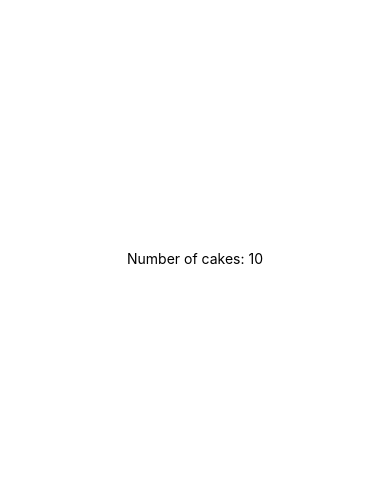
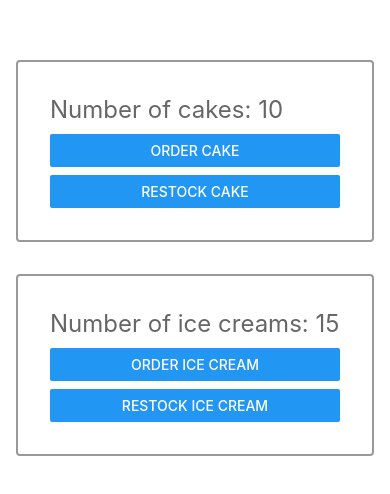
Before and after one commit to areasflavio/react_native_redux, a React Native app: screen / in a window 390 px wide. Shown: the part 164-658 px from the top of the page. Built offline with nearby package versions, Linux system fonts and the light colour scheme.

Commit message:
feat: create ice cream reducer

```diff
--- a/package.json
+++ b/package.json
@@ -17,7 +17,8 @@
     "react-native-safe-area-context": "4.3.1",
     "react-native-screens": "~3.15.0",
     "react-redux": "^8.0.4",
-    "redux": "^4.2.0"
+    "redux": "^4.2.0",
+    "redux-logger": "^3.0.6"
   },
   "devDependencies": {
     "@babel/core": "^7.12.9",
--- a/src/app/store.ts
+++ b/src/app/store.ts
@@ -1,9 +1,14 @@
 import { configureStore } from '@reduxjs/toolkit';
+import { createLogger } from 'redux-logger';
 
 import { cakeReducer } from '../features/cake/cakeReducer';
+import { iceCreamReducer } from '../features/iceCream/iceCreamReducer';
+
+const logger = createLogger();
 
 export const store = configureStore({
-  reducer: { cake: cakeReducer },
+  reducer: { cake: cakeReducer, iceCream: iceCreamReducer },
+  middleware: (getDefaultMiddleware) => getDefaultMiddleware().concat(logger),
 });
 
 export type RootState = ReturnType<typeof store.getState>;
--- a/src/features/cake/cakeSlice.ts
+++ b/src/features/cake/cakeSlice.ts
@@ -1,4 +1,4 @@
-import { createSlice } from '@reduxjs/toolkit';
+import { createSlice, PayloadAction } from '@reduxjs/toolkit';
 
 const initialState = {
   numOfCakes: 10,
@@ -11,7 +11,7 @@ export const cakeSlice = createSlice({
     cakeOrdered(state) {
       state.numOfCakes -= 1;
     },
-    cakeRestocked(state, action) {
+    cakeRestocked(state, action: PayloadAction<number>) {
       state.numOfCakes += action.payload;
     },
   },
--- /dev/null
+++ b/src/features/iceCream/iceCreamActions.ts
@@ -0,0 +1,3 @@
+import { iceCreamSlice } from './iceCreamSlice';
+
+export const { iceCreamOrdered, iceCreamRestocked } = iceCreamSlice.actions;
--- /dev/null
+++ b/src/features/iceCream/iceCreamReducer.ts
@@ -0,0 +1,3 @@
+import { iceCreamSlice } from './iceCreamSlice';
+
+export const iceCreamReducer = iceCreamSlice.reducer;
--- /dev/null
+++ b/src/features/iceCream/iceCreamSlice.ts
@@ -0,0 +1,25 @@
+import { createSlice, PayloadAction } from '@reduxjs/toolkit';
+
+import { cakeOrdered } from '../cake/cakeActions';
+
+const initialState = {
+  numOfIceCreams: 15,
+};
+
+export const iceCreamSlice = createSlice({
+  name: 'ice cream',
+  initialState,
+  reducers: {
+    iceCreamOrdered(state) {
+      state.numOfIceCreams -= 1;
+    },
+    iceCreamRestocked(state, action: PayloadAction<number>) {
+      state.numOfIceCreams += action.payload;
+    },
+  },
+  extraReducers(builder) {
+    builder.addCase(cakeOrdered, (state) => {
+      state.numOfIceCreams -= 1;
+    });
+  },
+});
--- a/src/screens/Home.tsx
+++ b/src/screens/Home.tsx
@@ -1,14 +1,54 @@
-import { StyleSheet, Text, View } from 'react-native';
-import { useSelector } from 'react-redux';
+import { Button, StyleSheet, Text, View } from 'react-native';
+import { useDispatch, useSelector } from 'react-redux';
 
 import { RootState } from '../app/store';
+import { cakeOrdered, cakeRestocked } from '../features/cake/cakeActions';
+import {
+  iceCreamOrdered,
+  iceCreamRestocked,
+} from '../features/iceCream/iceCreamActions';
 
 export function Home() {
   const cake = useSelector((state: RootState) => state.cake);
+  const iceCream = useSelector((state: RootState) => state.iceCream);
+
+  const dispatch = useDispatch();
+
+  const handleCakeOrder = () => {
+    dispatch(cakeOrdered());
+  };
+
+  const handleCakeRestocked = () => {
+    dispatch(cakeRestocked(3));
+  };
+
+  const handleIceCreamOrder = () => {
+    dispatch(iceCreamOrdered());
+  };
+
+  const handleIceCreamRestocked = () => {
+    dispatch(iceCreamRestocked(5));
+  };
 
   return (
     <View style={styles.container}>
-      <Text>Number of cakes: {cake.numOfCakes}</Text>
+      <View style={styles.section}>
+        <Text style={styles.title}>Number of cakes: {cake.numOfCakes}</Text>
+        <View style={styles.divider}></View>
+        <Button title="Order cake" onPress={handleCakeOrder} />
+        <View style={styles.divider}></View>
+        <Button title="Restock cake" onPress={handleCakeRestocked} />
+      </View>
+
+      <View style={styles.section}>
+        <Text style={styles.title}>
+          Number of ice creams: {iceCream.numOfIceCreams}
+        </Text>
+        <View style={styles.divider}></View>
+        <Button title="Order ice cream" onPress={handleIceCreamOrder} />
+        <View style={styles.divider}></View>
+        <Button title="Restock ice cream" onPress={handleIceCreamRestocked} />
+      </View>
     </View>
   );
 }
@@ -19,5 +59,23 @@ const styles = StyleSheet.create({
     backgroundColor: '#fff',
     alignItems: 'center',
     justifyContent: 'center',
+    padding: 16,
+  },
+  section: {
+    width: '100%',
+    padding: 32,
+    margin: 16,
+    borderColor: '#999999',
+    borderWidth: 2,
+    borderRadius: 4,
+  },
+  title: {
+    fontSize: 24,
+    lineHeight: 32,
+    color: '#666666',
+  },
+  divider: {
+    width: '100%',
+    margin: 4,
   },
 });
```
Also changed, not shown: 1 other file (tests, documents, lock files or other folders).
